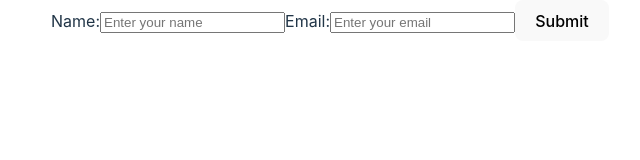
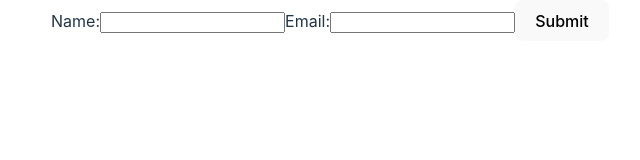
Before and after one commit to Samadali123/ReactForms, a React (Vite) app: page / in a window 1280 px wide. Shown: the top 160 px of the page, without its empty margins (310-950 px from the left). Built offline with nearby package versions, Linux system fonts and the light colour scheme.

Commit message:
handling validations and errros in react hook form

```diff
--- a/src/App.jsx
+++ b/src/App.jsx
@@ -7,6 +7,7 @@ import FormValidation from './components/Formvalidation'
 import FormWithAPI from './components/FormwithApis'
 import FormWithLoading from './components/Loadinginstates'
 import BasicHookForm from './components/Basichookform'
+import ValidatedForm from './components/HookValidation'
 
 const App = () => {
   return (
@@ -18,7 +19,8 @@ const App = () => {
       <FormValidation /> */}
       {/* <FormWithAPI/>
       <FormWithLoading/> */}
-      <BasicHookForm/>
+      {/* <BasicHookForm/> */}
+      <ValidatedForm/>
     </div>
   )
 }
--- /dev/null
+++ b/src/components/HookValidation.jsx
@@ -0,0 +1,29 @@
+import { useForm } from "react-hook-form";
+
+function ValidatedForm() {
+  const {
+    register,
+    handleSubmit,
+    formState: { errors },
+  } = useForm();
+
+  const onSubmit = (data) => {
+    console.log("Validated Data:", data);
+  };
+
+  return (
+    <form onSubmit={handleSubmit(onSubmit)}>
+      <label>Name:</label>
+      <input {...register("name", { required: "Name is required" })} />
+      {errors.name && <p>{errors.name.message}</p>}
+
+      <label>Email:</label>
+      <input {...register("email", { required: "Email is required", pattern: { value: /\S+@\S+\.\S+/, message: "Invalid email format" } })} />
+      {errors.email && <p>{errors.email.message}</p>}
+
+      <button type="submit">Submit</button>
+    </form>
+  );
+}
+
+export default ValidatedForm;
```
